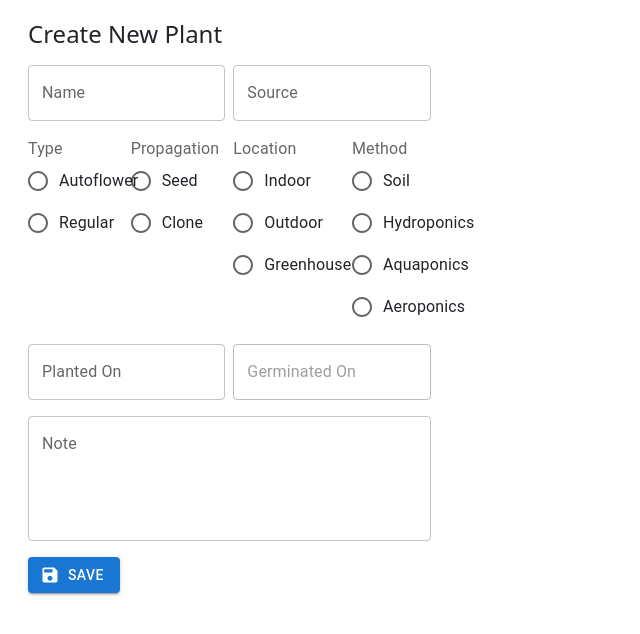
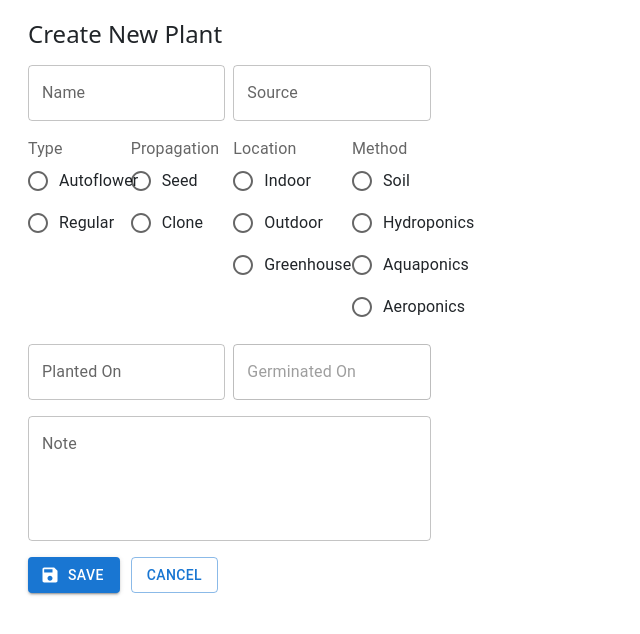
Before and after one commit to terrypinn/grow-log, a React (Create React App) app in the folder client/: page /plant/add in a window 1280 px wide. Shown: the top 634 px of the page, without its empty margins (0-640 px from the left). Built offline with nearby package versions, Linux system fonts and the light colour scheme.

Commit message:
Add cancel button to PlantAdd component

```diff
--- a/client/src/components/PlantAdd.js
+++ b/client/src/components/PlantAdd.js
@@ -201,6 +201,9 @@ export default function PlantAdd() {
             Save
           </Button>
         </Grid>
+        <Grid item xs={1}>
+          <Button variant="outlined" onClick={() => {navigate('/')}}>Cancel</Button>
+        </Grid>
       </Grid>
     </Box>
   );
```
